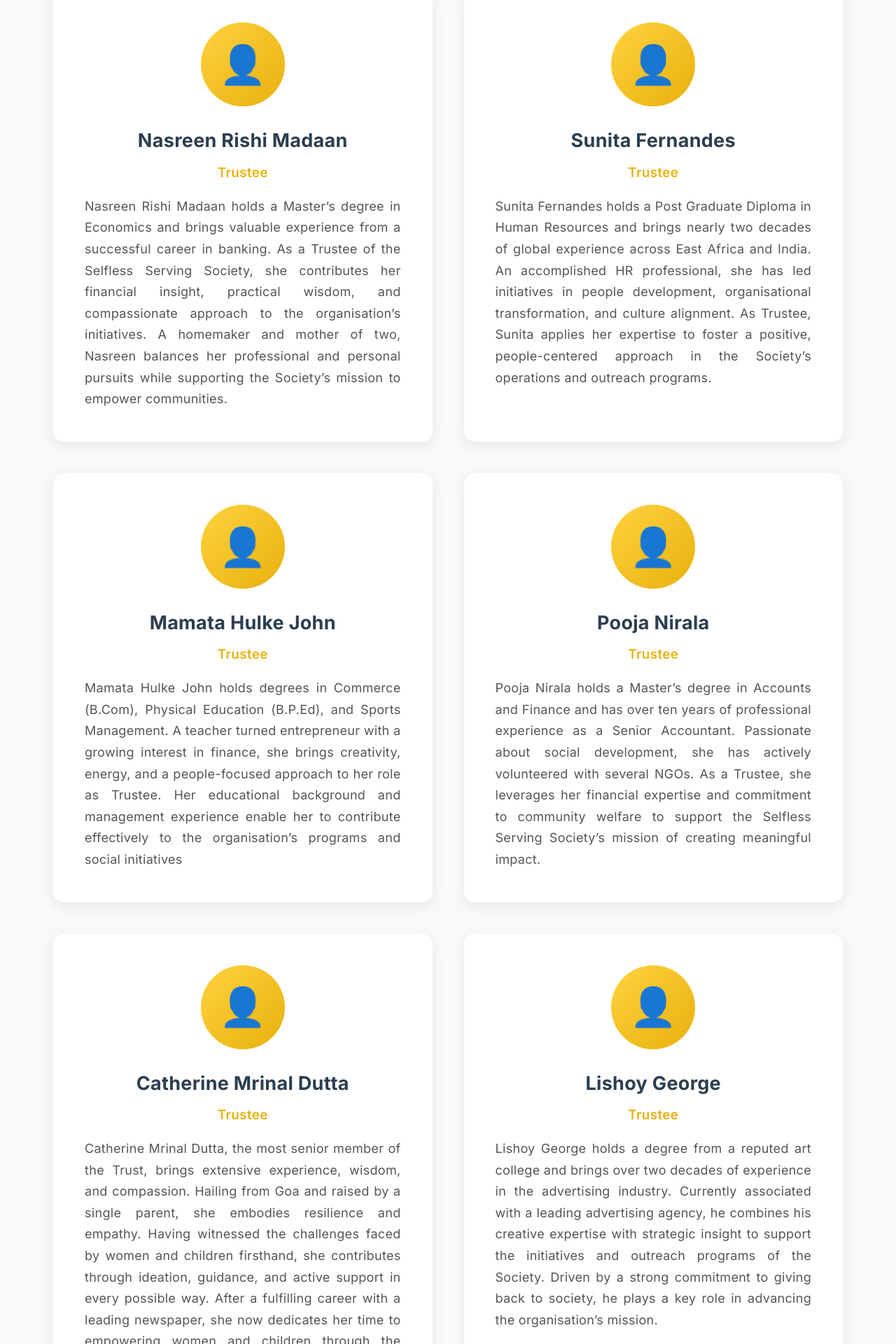
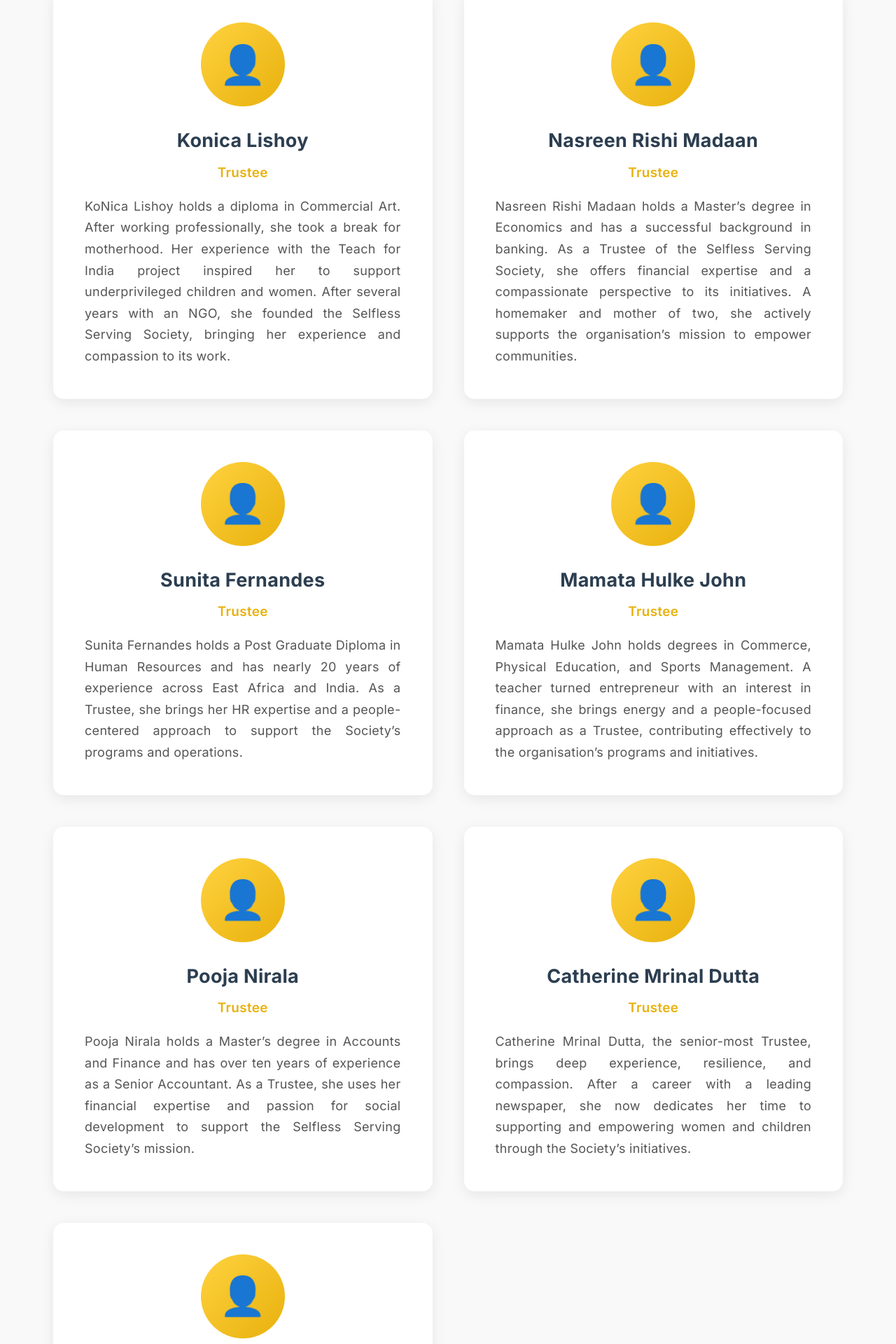
Before and after one commit to SHADOWMAN454584/NGO-SSS-Website, a React (Create React App) app: page / in a window 1280 px wide. Shown: the part 2014-3934 px from the top of the page at 70% size. Built offline with nearby package versions, Linux system fonts and the light colour scheme.

Commit message:
Trustees format changed

```diff
--- a/src/pages/Home.js
+++ b/src/pages/Home.js
@@ -183,12 +183,20 @@ const Home = () => {
             Dedicated leaders guiding our mission with expertise and compassion
           </p>
           <div className="team-grid">
+            <div className="team-card ">
+              <div className="team-photo">👤</div>
+              <h3>Konica Lishoy</h3>
+              <p className="team-role">Trustee</p>
+              <p className="team-bio">
+                KoNica Lishoy holds a diploma in Commercial Art. After working professionally, she took a break for motherhood. Her experience with the Teach for India project inspired her to support underprivileged children and women. After several years with an NGO, she founded the Selfless Serving Society, bringing her experience and compassion to its work.
+              </p>
+            </div>
             <div className="team-card">
               <div className="team-photo">👤</div>
               <h3>Nasreen Rishi Madaan</h3>
               <p className="team-role">Trustee</p>
               <p className="team-bio">
-                Nasreen Rishi Madaan holds a Master’s degree in Economics and brings valuable experience from a successful career in banking. As a Trustee of the Selfless Serving Society, she contributes her financial insight, practical wisdom, and compassionate approach to the organisation’s initiatives. A homemaker and mother of two, Nasreen balances her professional and personal pursuits while supporting the Society’s mission to empower communities.
+                Nasreen Rishi Madaan holds a Master’s degree in Economics and has a successful background in banking. As a Trustee of the Selfless Serving Society, she offers financial expertise and a compassionate perspective to its initiatives. A homemaker and mother of two, she actively supports the organisation’s mission to empower communities.
               </p>
             </div>
             <div className="team-card ">
@@ -196,7 +204,7 @@ const Home = () => {
               <h3>Sunita Fernandes</h3>
               <p className="team-role">Trustee</p>
               <p className="team-bio">
-                Sunita Fernandes holds a Post Graduate Diploma in Human Resources and brings nearly two decades of global experience across East Africa and India. An accomplished HR professional, she has led initiatives in people development, organisational transformation, and culture alignment. As Trustee, Sunita applies her expertise to foster a positive, people-centered approach in the Society’s operations and outreach programs.
+                Sunita Fernandes holds a Post Graduate Diploma in Human Resources and has nearly 20 years of experience across East Africa and India. As a Trustee, she brings her HR expertise and a people-centered approach to support the Society’s programs and operations.
               </p>
             </div>
             <div className="team-card ">
@@ -204,7 +212,7 @@ const Home = () => {
               <h3>Mamata Hulke John</h3>
               <p className="team-role">Trustee</p>
               <p className="team-bio">
-                Mamata Hulke John holds degrees in Commerce (B.Com), Physical Education (B.P.Ed), and Sports Management. A teacher turned entrepreneur with a growing interest in finance, she brings creativity, energy, and a people-focused approach to her role as Trustee. Her educational background and management experience enable her to contribute effectively to the organisation’s programs and social initiatives
+                Mamata Hulke John holds degrees in Commerce, Physical Education, and Sports Management. A teacher turned entrepreneur with an interest in finance, she brings energy and a people-focused approach as a Trustee, contributing effectively to the organisation’s programs and initiatives.
               </p>
             </div>
             <div className="team-card ">
@@ -212,7 +220,7 @@ const Home = () => {
               <h3>Pooja Nirala</h3>
               <p className="team-role">Trustee</p>
               <p className="team-bio">
-                Pooja Nirala holds a Master’s degree in Accounts and Finance and has over ten years of professional experience as a Senior Accountant. Passionate about social development, she has actively volunteered with several NGOs. As a Trustee, she leverages her financial expertise and commitment to community welfare to support the Selfless Serving Society’s mission of creating meaningful impact.
+                Pooja Nirala holds a Master’s degree in Accounts and Finance and has over ten years of experience as a Senior Accountant. As a Trustee, she uses her financial expertise and passion for social development to support the Selfless Serving Society’s mission.
               </p>
             </div>
             <div className="team-card ">
@@ -220,7 +228,7 @@ const Home = () => {
               <h3>Catherine Mrinal Dutta</h3>
               <p className="team-role">Trustee</p>
               <p className="team-bio">
-                Catherine Mrinal Dutta, the most senior member of the Trust, brings extensive experience, wisdom, and compassion. Hailing from Goa and raised by a single parent, she embodies resilience and empathy. Having witnessed the challenges faced by women and children firsthand, she contributes through ideation, guidance, and active support in every possible way. After a fulfilling career with a leading newspaper, she now dedicates her time to empowering women and children through the Society’s initiatives.
+                Catherine Mrinal Dutta, the senior-most Trustee, brings deep experience, resilience, and compassion. After a career with a leading newspaper, she now dedicates her time to supporting and empowering women and children through the Society’s initiatives.
               </p>
             </div>
             <div className="team-card ">
@@ -228,15 +236,7 @@ const Home = () => {
               <h3>Lishoy George</h3>
               <p className="team-role">Trustee</p>
               <p className="team-bio">
-                Lishoy George holds a degree from a reputed art college and brings over two decades of experience in the advertising industry. Currently associated with a leading advertising agency, he combines his creative expertise with strategic insight to support the initiatives and outreach programs of the Society. Driven by a strong commitment to giving back to society, he plays a key role in advancing the organisation’s mission.
-              </p>
-            </div>
-            <div className="team-card ">
-              <div className="team-photo">👤</div>
-              <h3>Konica Lishoy</h3>
-              <p className="team-role">Trustee</p>
-              <p className="team-bio">
-                Konica Lishoy holds a diploma in Commercial Art. After a professional career, she took a break to focus on motherhood. Her involvement with the Teach for India project, visiting underserved schools and interacting with parents, especially mothers, inspired her to work for children and women in need. Following several years with an NGO, she founded the Selfless Serving Society, bringing experience, knowledge, and a compassionate approach to the organisation’s programs.
+                Lishoy George holds a degree from a reputed art college and has over 20 years of experience in advertising. Currently working with a leading agency, he uses his creative and strategic expertise to support the Society’s initiatives and outreach efforts, contributing actively to its mission.
               </p>
             </div>
           </div>
```
